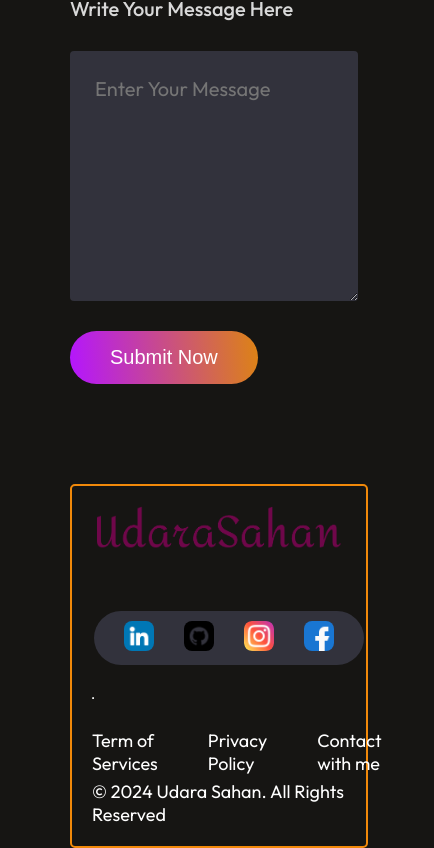
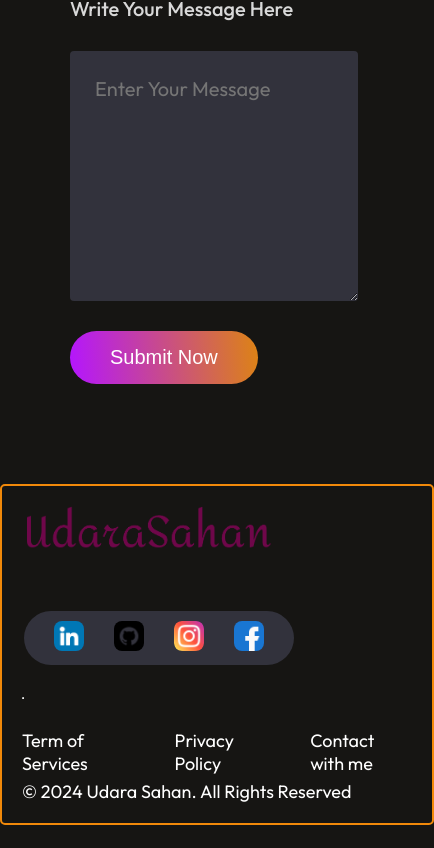
Before and after one commit to udarasahan/portfolio-website, a React (Vite) app: page / in a window 390 px wide. Shown: the part 7273-8121 px from the top of the page, 434 px wide, since content can reach past the window. After the commit the page ends 8098 px from the top, so only its background shows below. Built offline with nearby package versions, Linux system fonts and the light colour scheme.

Commit message:
footer update 2

```diff
--- a/src/Componants/Footer/Footer.css
+++ b/src/Componants/Footer/Footer.css
@@ -70,8 +70,10 @@
 
 @media(max-width: 768px) {
     .footer {
-        width: 65%;
+        width: 100%;
         align-items: start;
+        margin-left: auto;
+
     }
     .footer-top {
         display: flex;
```
